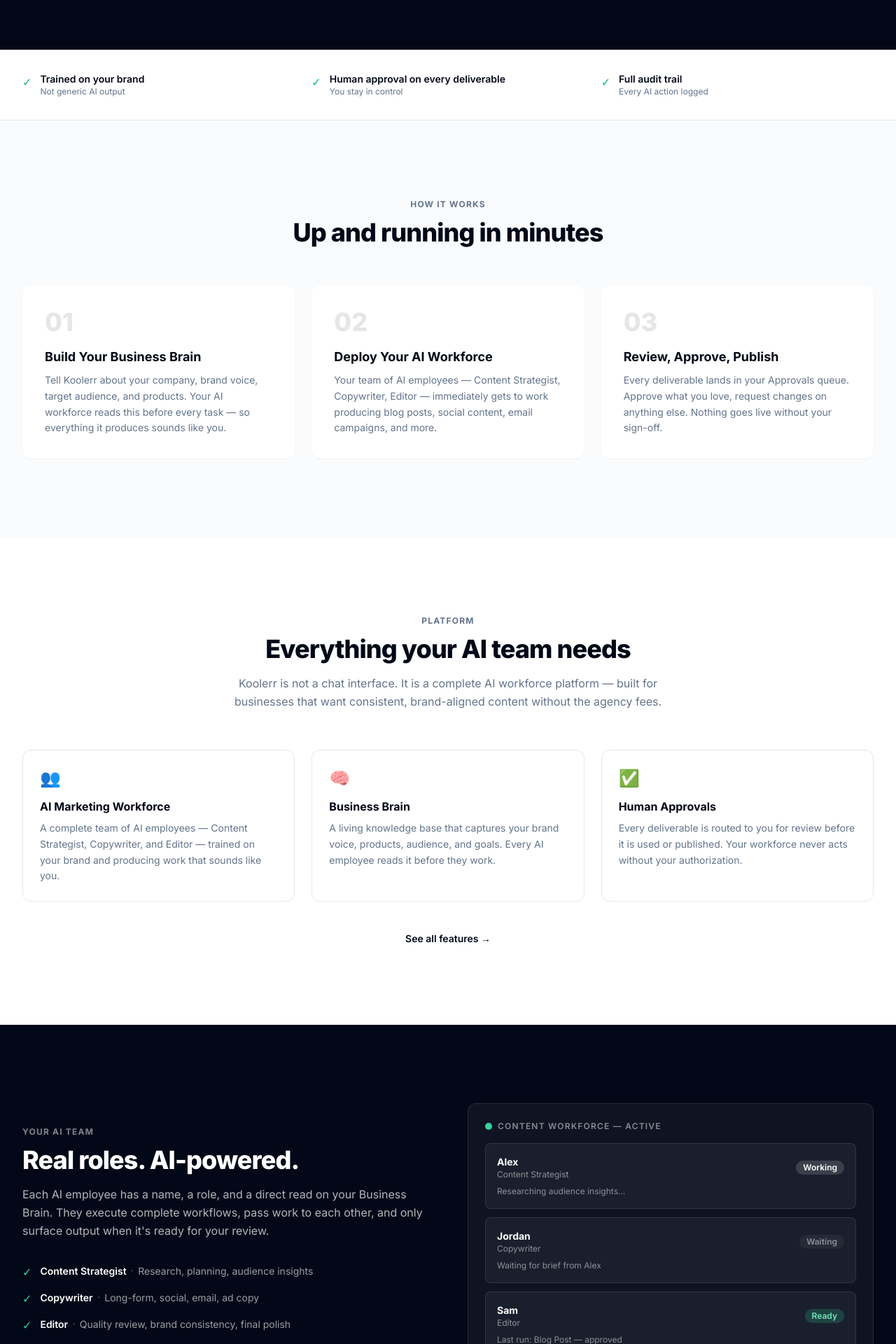
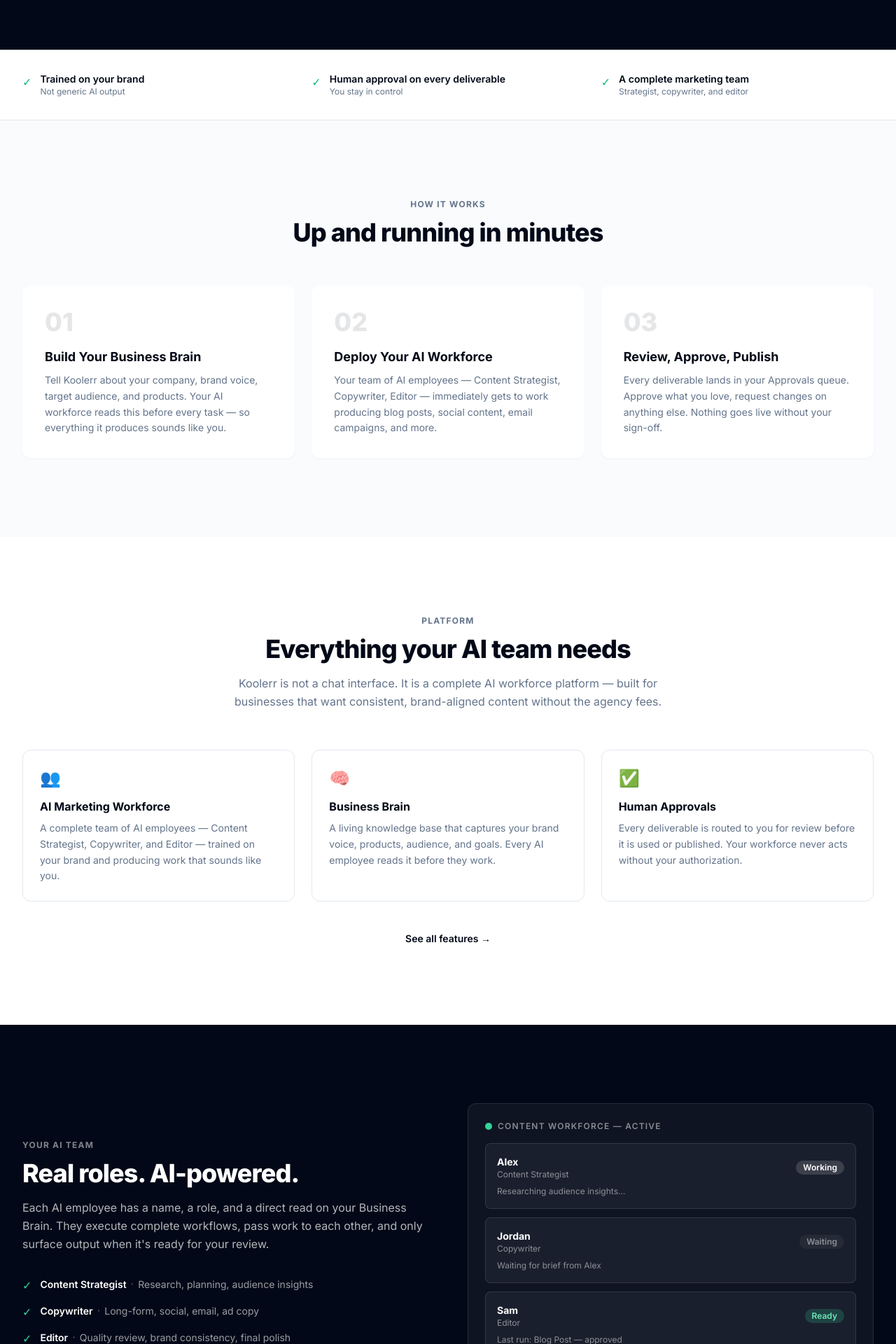
Before and after one commit to ronlou101-sketch/koolerr, a Next.js app: page / in a window 1280 px wide. Shown: the part 660-2580 px from the top of the page at 70% size. Built offline with nearby package versions, Linux system fonts and the light colour scheme; no server answers.

Commit message:
fix(landing): drop remaining owner-tool copy from public home
Remove Atlas from the workforce showcase and stop selling an audit trail
on the value strip so the landing only presents workforce, brain, and
approvals.

```diff
--- a/app/page.tsx
+++ b/app/page.tsx
@@ -15,8 +15,7 @@ export const metadata: Metadata = {
  * Public landing feature cards (Architect lock 94274eb9 / D8).
  *
  * Customer-journey capabilities only: workforce, Business Brain, and human
- * approvals. Operator surfaces (Mission Control, Full Audit Trail, CTO
- * Agent—Atlas) are intentionally omitted from this presentation.
+ * approvals. Owner and operator tools are not sold on this page.
  */
 const FEATURES = [
   {
@@ -139,7 +138,7 @@ export default async function Home() {
               {[
                 { label: 'Trained on your brand', sub: 'Not generic AI output' },
                 { label: 'Human approval on every deliverable', sub: 'You stay in control' },
-                { label: 'Full audit trail', sub: 'Every AI action logged' },
+                { label: 'A complete marketing team', sub: 'Strategist, copywriter, and editor' },
               ].map((item) => (
                 <div key={item.label} className="flex items-start gap-3">
                   <span className="mt-0.5 text-emerald-500">✓</span>
@@ -232,10 +231,6 @@ export default async function Home() {
                     { role: 'Content Strategist', desc: 'Research, planning, audience insights' },
                     { role: 'Copywriter', desc: 'Long-form, social, email, ad copy' },
                     { role: 'Editor', desc: 'Quality review, brand consistency, final polish' },
-                    {
-                      role: 'CTO Agent — Atlas',
-                      desc: 'Platform health, implementation plans, launch tracking',
-                    },
                   ].map((e) => (
                     <li key={e.role} className="flex items-start gap-3">
                       <span className="mt-0.5 flex-shrink-0 text-emerald-400">✓</span>
```
Also changed, not shown: 1 other file (tests, documents, lock files or other folders).
